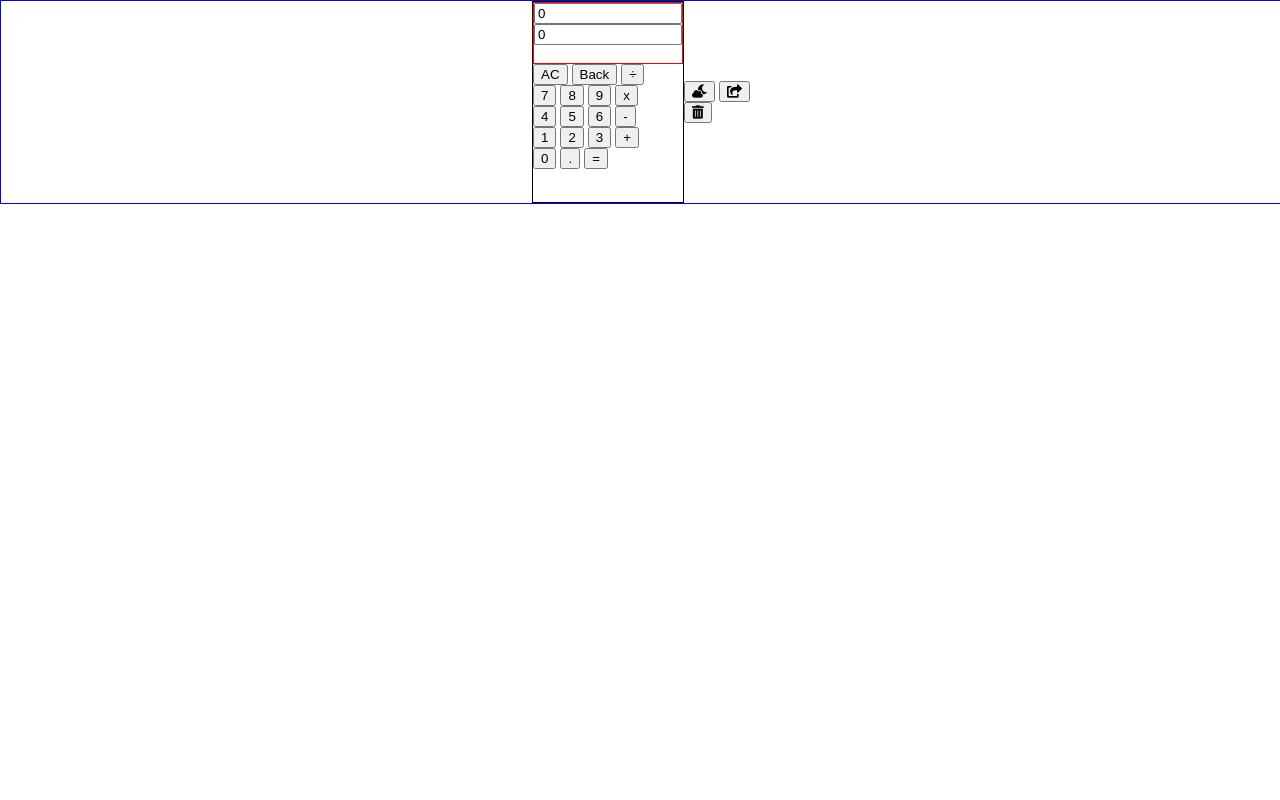
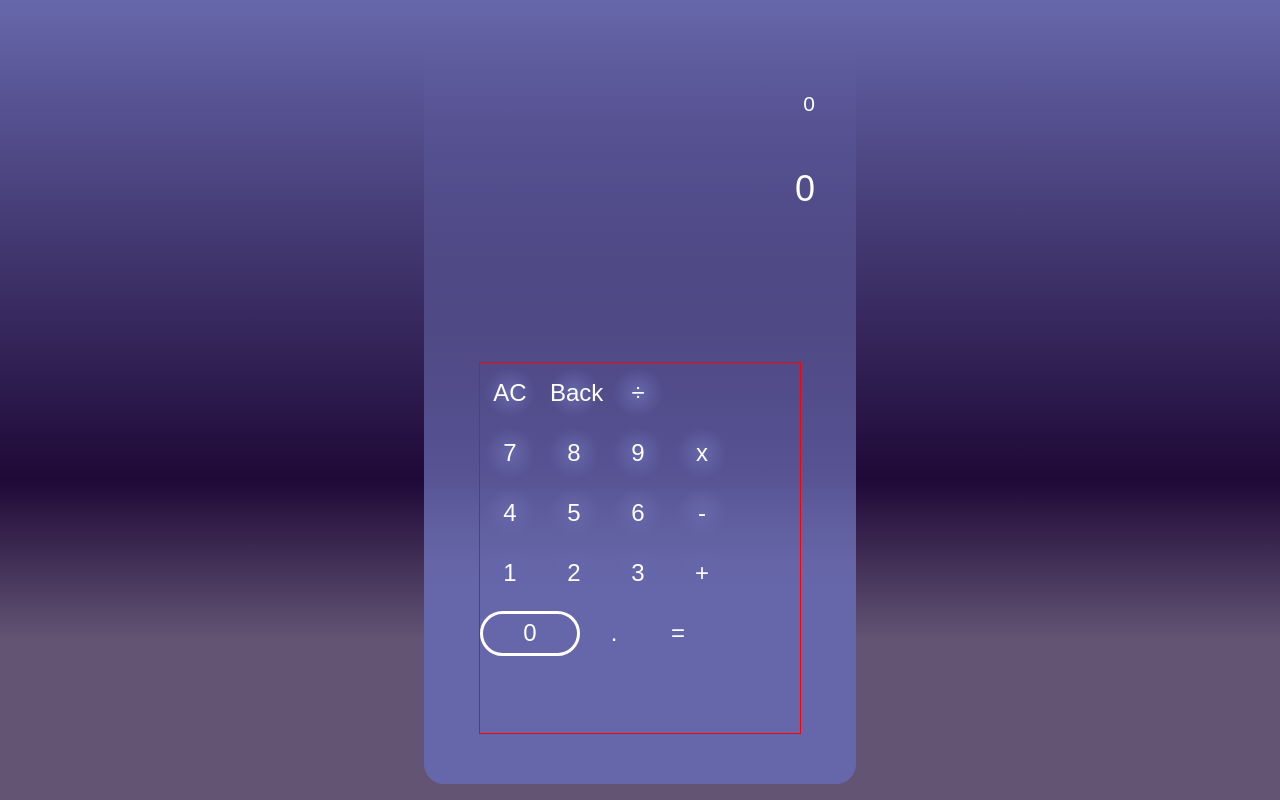
Before and after one commit to VeryverySoHappy/Calculator_study, a plain HTML site: page index.html in a window 1280 px wide. Drawn offline with Linux system fonts and the light colour scheme; files that its build step writes are made by us from their sources.

Commit message:
feat : css 추가

```diff
--- /dev/null
+++ b/css/reset.css
@@ -0,0 +1,48 @@
+/* http://meyerweb.com/eric/tools/css/reset/
+   v2.0 | 20110126
+   License: none (public domain)
+*/
+
+html, body, div, span, applet, object, iframe,
+h1, h2, h3, h4, h5, h6, p, blockquote, pre,
+a, abbr, acronym, address, big, cite, code,
+del, dfn, em, img, ins, kbd, q, s, samp,
+small, strike, strong, sub, sup, tt, var,
+b, u, i, center,
+dl, dt, dd, ol, ul, li,
+fieldset, form, label, legend,
+table, caption, tbody, tfoot, thead, tr, th, td,
+article, aside, canvas, details, embed,
+figure, figcaption, footer, header, hgroup,
+menu, nav, output, ruby, section, summary,
+time, mark, audio, video {
+	margin: 0;
+	padding: 0;
+	border: 0;
+	font-size: 100%;
+	font: inherit;
+	vertical-align: baseline;
+}
+/* HTML5 display-role reset for older browsers */
+article, aside, details, figcaption, figure,
+footer, header, hgroup, menu, nav, section {
+	display: block;
+}
+body {
+	line-height: 1;
+}
+ol, ul {
+	list-style: none;
+}
+blockquote, q {
+	quotes: none;
+}
+blockquote:before, blockquote:after,
+q:before, q:after {
+	content: '';
+	content: none;
+}
+table {
+	border-collapse: collapse;
+	border-spacing: 0;
+}
--- /dev/null
+++ b/css/style.css
@@ -0,0 +1,115 @@
+body {
+  background: linear-gradient(#6667ab 0%, #1f0937 60%, #635474 80%);
+  margin: 0;
+}
+button {
+  font-size: 24px;
+  color: #fff;
+}
+.container {
+  display: flex;
+  justify-content: center;
+  align-items: center;
+  height: 100vh;
+}
+.container section.calculator {
+  background: linear-gradient( rgba(102, 103, 171, 0), rgba(102, 103, 171, 100%) 75%);
+  width : 432px;
+  height : 768px;
+  position: relative;
+  border-radius: 20px;
+}
+.container section.calculator .result{
+  position: absolute;
+  top: 30px;
+  left: 50%;
+  transform: translate(-50%,-50%);
+  margin-top: 80px;
+  padding: 0;
+  border-width: 0;
+  /* padding: 0;
+  border-width: 0;
+  이 두개 꼭 해줘야되는지*/
+}
+.container section.calculator .result input {
+  border: none;
+  outline: none;
+  background-color: transparent;
+  width: 350px;
+  margin-top: 50px;
+  text-align: right;
+  color: #fff;
+}
+
+#total {
+  width: ;
+  height: ;
+  font-size: 21px;
+}
+#calculation {
+  font-size: 36px;
+}
+
+.buttons {
+  position: absolute;
+  width : 320px;
+  height : 370px;
+  bottom: 50px;
+  left: 50%;
+  transform: translate(-50%);
+  border: 1px solid red;
+  transition: all .3s;
+}
+.buttons .button__1st .btn,
+.buttons .button__2nd .btn,
+.buttons .button__3rd .btn,
+.buttons .button__4th .btn,
+.buttons .button__5th .btn:nth-child(2),
+.buttons .button__5th .btn:nth-child(3){
+  background:radial-gradient(rgba(102, 103, 171, 100), rgba(102, 103, 171, 0) 60%);
+  width: 60px;
+  height: 60px;
+  border-radius: 50%;
+  border: none;
+  cursor: pointer;
+}
+
+.buttons .button__5th .number {
+  width: 100px;
+  height: 45px;
+  background-color:transparent;
+  border: 3px solid #fff;
+  border-radius: 30px;
+}
+
+.buttons .button__1st .btn:hover,
+.buttons .button__2nd .btn:hover,
+.buttons .button__3rd .btn:hover,
+.buttons .button__4th .btn:hover,
+.buttons .button__5th .btn:nth-child(2):hover,
+.buttons .button__5th .btn:nth-child(3):hover {
+  background: radial-gradient(rgba(255, 255, 255, 0) 0%, rgba(255, 255, 255, 70) 60%);
+  transition: all .3s;
+}
+
+.buttons .button__5th .number:hover {
+  background: #fff;
+  border: 1px solid #fff;
+  color: #000;
+}
+
+.buttons .button__1st button:active,
+.buttons .button__2nd button:active,
+.buttons .button__3rd button:active,
+.buttons .button__4th button:active,
+.buttons .button__5th .btn:nth-child(2):active,
+.buttons .button__5th .btn:nth-child(3):active {
+}
+
+.buttons .button__5th .number:active {
+
+}
+section.calculator-log {
+}
+section.calculator-log section.iconwrap-top {}
+section.calculator-log section.iconwrap-top .wrap-box{}
--- a/index.html
+++ b/index.html
@@ -7,7 +7,7 @@
   <title>Calculator</title>
   <link href="/reset.css" rel="stylesheet" type="text/css">
   <!-- href 절대 경로로 작성하기 -->
-  <link href="/style.css" rel="stylesheet" type="text/css">
+  <link href="./css/style.css" rel="stylesheet" type="text/css">
   <link rel="stylesheet" href="https://pro.fontawesome.com/releases/v5.10.0/css/all.css" integrity="sha384-AYmEC3Yw5cVb3ZcuHtOA93w35dYTsvhLPVnYs9eStHfGJvOvKxVfELGroGkvsg+p" crossorigin="anonymous"/>
 </head>
 <body>
@@ -56,7 +56,7 @@
       </div>
     </section>
 
-    <section class="calculator-log">
+    <!-- <section class="calculator-log">
       <section class="iconwrap-top">
         <div class="wrap-box">
           <button type="button" class="btn darkmode">
@@ -77,7 +77,7 @@
           </button>
         </div>
       </section>
-    </section>
+    </section>  -->
   </div>
 </body>
 </html>
--- a/reset.css
+++ /dev/null
@@ -1,137 +0,0 @@
-@charset "utf-8";
-
-html,
-body,
-div,
-span,
-applet,
-object,
-iframe,
-h1,
-h2,
-h3,
-h4,
-h5,
-h6,
-p,
-blockquote,
-pre,
-a,
-abbr,
-acronym,
-address,
-big,
-cite,
-code,
-del,
-dfn,
-em,
-img,
-ins,
-kbd,
-q,
-s,
-samp,
-small,
-strike,
-strong,
-sub,
-sup,
-tt,
-var,
-b,
-u,
-i,
-center,
-dl,
-dt,
-dd,
-ol,
-ul,
-li,
-fieldset,
-form,
-label,
-legend,
-table,
-caption,
-tbody,
-tfoot,
-thead,
-tr,
-th,
-td,
-article,
-aside,
-canvas,
-details,
-embed,
-figure,
-figcaption,
-footer,
-header,
-hgroup,
-menu,
-nav,
-output,
-ruby,
-section,
-summary,
-time,
-mark,
-audio,
-video {
-  margin: 0;
-  padding: 0;
-  border: 0;
-  font-size: 100%;
-  font: inherit;
-  vertical-align: baseline;
-}
-
-/* HTML5 display-role reset for older browsers */
-article,
-aside,
-details,
-figcaption,
-figure,
-footer,
-header,
-hgroup,
-menu,
-nav,
-section {
-  display: block;
-}
-
-body {
-  line-height: 1;
-}
-
-ol,
-ul {
-  list-style: none;
-}
-
-blockquote,
-q {
-  quotes: none;
-}
-
-blockquote:before,
-blockquote:after,
-q:before,
-q:after {
-  content: '';
-  content: none;
-}
-
-table {
-  border-collapse: collapse;
-  border-spacing: 0;
-}
-
-a {
-  text-decoration: none;
-  color: #000;
-}
```
Also changed, not shown: 2 other files.
